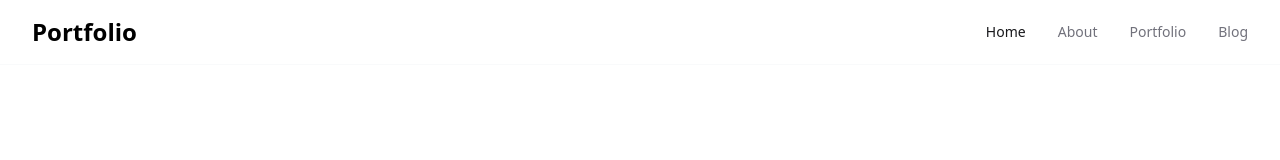
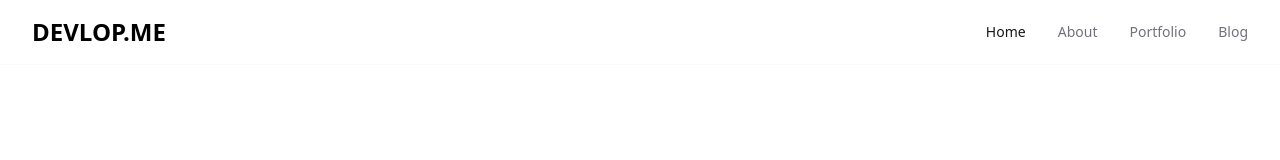
Before and after one commit to wptasmina/raintor-portfolio, a Next.js app: page / in a window 1280 px wide. Shown: the top 160 px of the page. Built offline with nearby package versions, Linux system fonts and the light colour scheme.

Commit message:
LOGO ADD

```diff
--- a/components/navigation.tsx
+++ b/components/navigation.tsx
@@ -10,7 +10,7 @@ export function Navigation() {
 
   useEffect(() => {
     const handleScroll = () => {
-      const sections = ["home", "about", "skills", "projects", "contact"]
+      const sections = ["home", "about", "portfolio", "blog"]
       const scrollPosition = window.scrollY + 100
 
       for (const section of sections) {
@@ -50,7 +50,7 @@ export function Navigation() {
     <nav className="fixed top-0 w-full bg-background/80 backdrop-blur-md border-b border-gray-50  dark:border-gray-800 z-50">
       <div className="max-w-7xl mx-auto px-4 sm:px-6 lg:px-8">
         <div className="flex justify-between items-center py-4">
-          <div className="text-2xl font-bold">Portfolio</div>
+          <div className="text-2xl font-bold">DEVLOP.ME</div>
 
           {/* Desktop Navigation */}
           <div className="hidden md:flex space-x-8 cursor-pointer">
```
